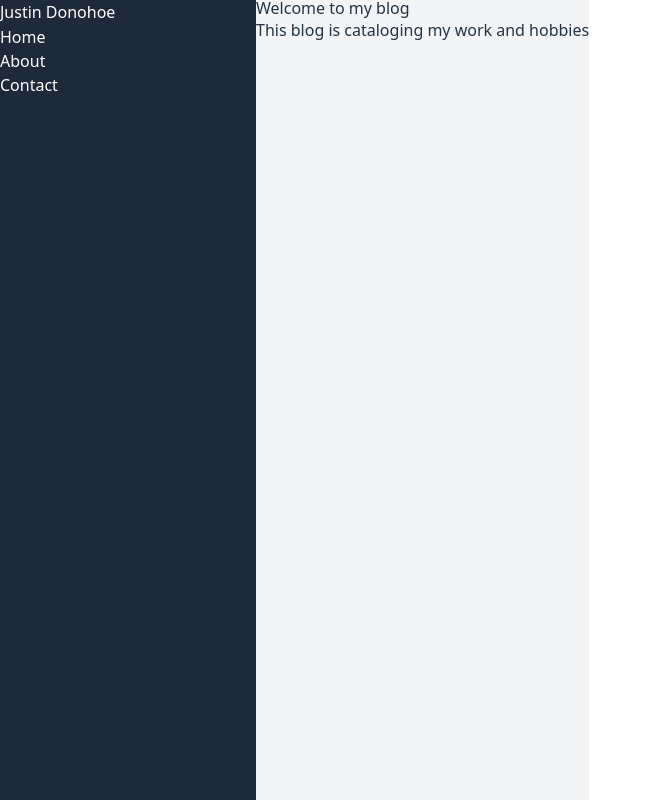
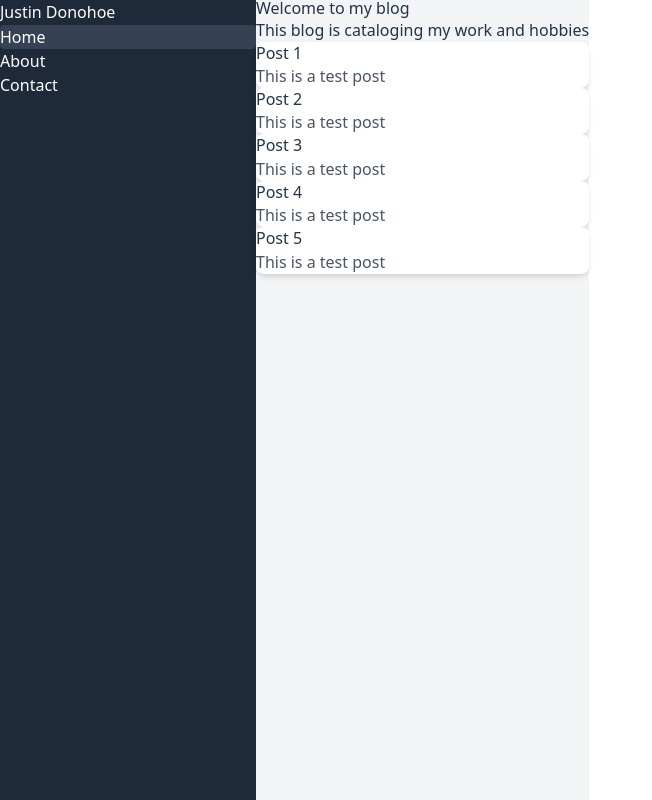
Before and after one commit to JustinD1/blog, a React (Vite) app in the folder blog/: page / in a window 1280 px wide. Shown: the whole page, without its empty margins (0-652 px from the left). Built offline with nearby package versions, Linux system fonts and the light colour scheme.

Commit message:
Prep before adding API support

```diff
--- a/blog/package.json
+++ b/blog/package.json
@@ -11,6 +11,8 @@
   },
   "dependencies": {
     "@tailwindcss/vite": "^4.0.15",
+    "@tanstack/react-query": "^5.69.0",
+    "axios": "^1.8.4",
     "react": "^19.0.0",
     "react-dom": "^19.0.0",
     "react-router-dom": "^7.4.0",
--- a/blog/src/App.jsx
+++ b/blog/src/App.jsx
@@ -1,6 +1,5 @@
-import { useState } from "react";
 import "./App.css";
-import { BrowserRouter, Route, Router, Routes } from "react-router-dom";
+import { BrowserRouter, Route, Routes } from "react-router-dom";
 import { Home } from "./pages/Home.jsx";
 
 function App() {
--- a/blog/src/components/Sidebar.jsx
+++ b/blog/src/components/Sidebar.jsx
@@ -1,15 +1,38 @@
-import {Fragment} from "react";
+import {Fragment, useEffect, useState} from "react";
+import {Link, useLocation} from "react-router-dom";
 
 export const Sidebar = ({asideClassName}) => {
+  const location = useLocation();
+  const [active, setActive] = useState(window.location.pathname)
+
+  useEffect(() => {
+    setActive(location.pathname)
+  }, [location.pathname]);
+
+  const sideBarItems = [
+    { name: "Home", path: "/" },
+    { name: "About", path: "/about" },
+    { name: "Contact", path: "/contact" },
+  ]
 
   return (
     <Fragment>
       <aside className={asideClassName}>
         <h2 className="text-lg font-bold">Justin Donohoe</h2>
         <ul>
-          <li className="mt-2 hover:bg-gray-700 p-2 rounded">Home</li>
-          <li className="mt-2 hover:bg-gray-700 p-2 rounded">About</li>
-          <li className="mt-2 hover:bg-gray-700 p-2 rounded">Contact</li>
+          {
+            sideBarItems.map((item) => (
+              <li key={item.path} className='mt-2 hover:bg-gray-700 p-2 rounded '>
+                <Link to={item.path}
+                className={`block mt-2 p-2 rounded transition ${
+                  active === item.path ? "bg-gray-700 text-white" : "hover:bg-gray-700"
+                }`}>
+                  {item.name}
+                </Link>
+              </li>
+            ))
+
+          }
         </ul>
       </aside>
     </Fragment>
--- /dev/null
+++ b/blog/src/components/TruncatedBlogCard.jsx
@@ -0,0 +1,12 @@
+import {useState} from "react";
+
+export const TruncatedBlogCard = ({id, title, content}) => {
+  return (
+    <div key={id} className="bg-white shadow-md rounded-lg p-4 max-w-sm border mb-2">
+      <h2 className="text-xl font-bold">{title}</h2>
+      <p className="text-gray-600 mt-2">
+        {content}
+      </p>
+    </div>
+  );
+}
--- a/blog/src/pages/Home.jsx
+++ b/blog/src/pages/Home.jsx
@@ -1,13 +1,32 @@
 import { Fragment } from "react";
 import { SinglePageTemplate } from "../SinglePageTemplate.jsx";
+import {TruncatedBlogCard} from "../components/TruncatedBlogCard.jsx";
 
 export const Home = () => {
+  const elementBlogItems = () => {
+    const cards = [
+      { id: 0, title: "Post 1", content: "This is a test post" },
+      { id: 1, title: "Post 2", content: "This is a test post" },
+      { id: 2, title: "Post 3", content: "This is a test post" },
+      { id: 3, title: "Post 4", content: "This is a test post" },
+      { id: 4, title: "Post 5", content: "This is a test post" },
+    ];
+    return (
+      <Fragment>
+        {cards.map(item => (
+          <TruncatedBlogCard id={item.id} title={item.title} content={item.content} />
+        ))}
+      </Fragment>
+    )
+  }
   const content = () => {
     return (
       <Fragment>
         <main className="flex-1 p-6 bg-gray-100">
           <h1 className="text-2xl font-bold">Welcome to my blog</h1>
           <p>This blog is cataloging my work and hobbies</p>
+
+          {elementBlogItems()}
         </main>
       </Fragment>
     );
```
Also changed, not shown: 1 other file (tests, documents, lock files or other folders).
